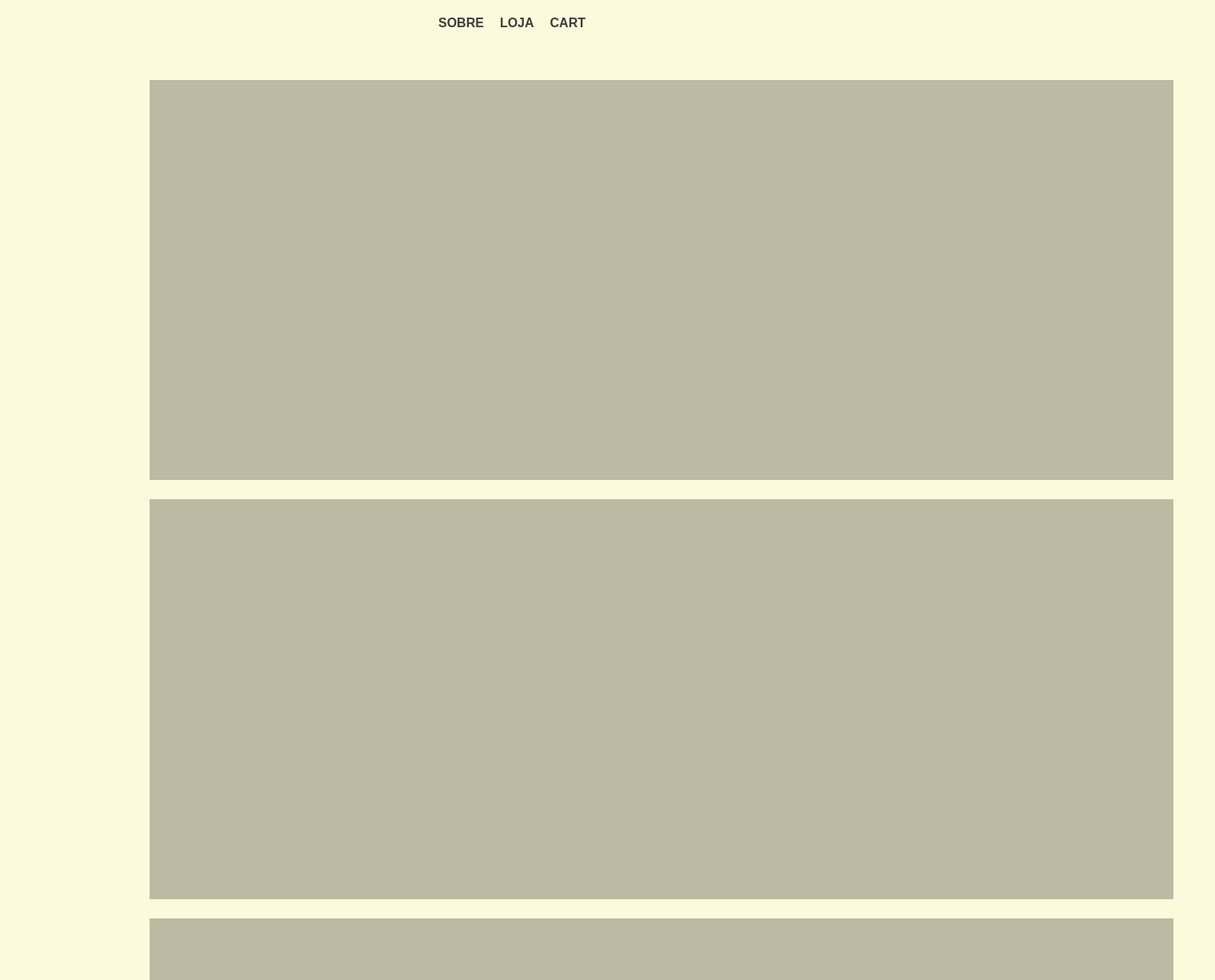
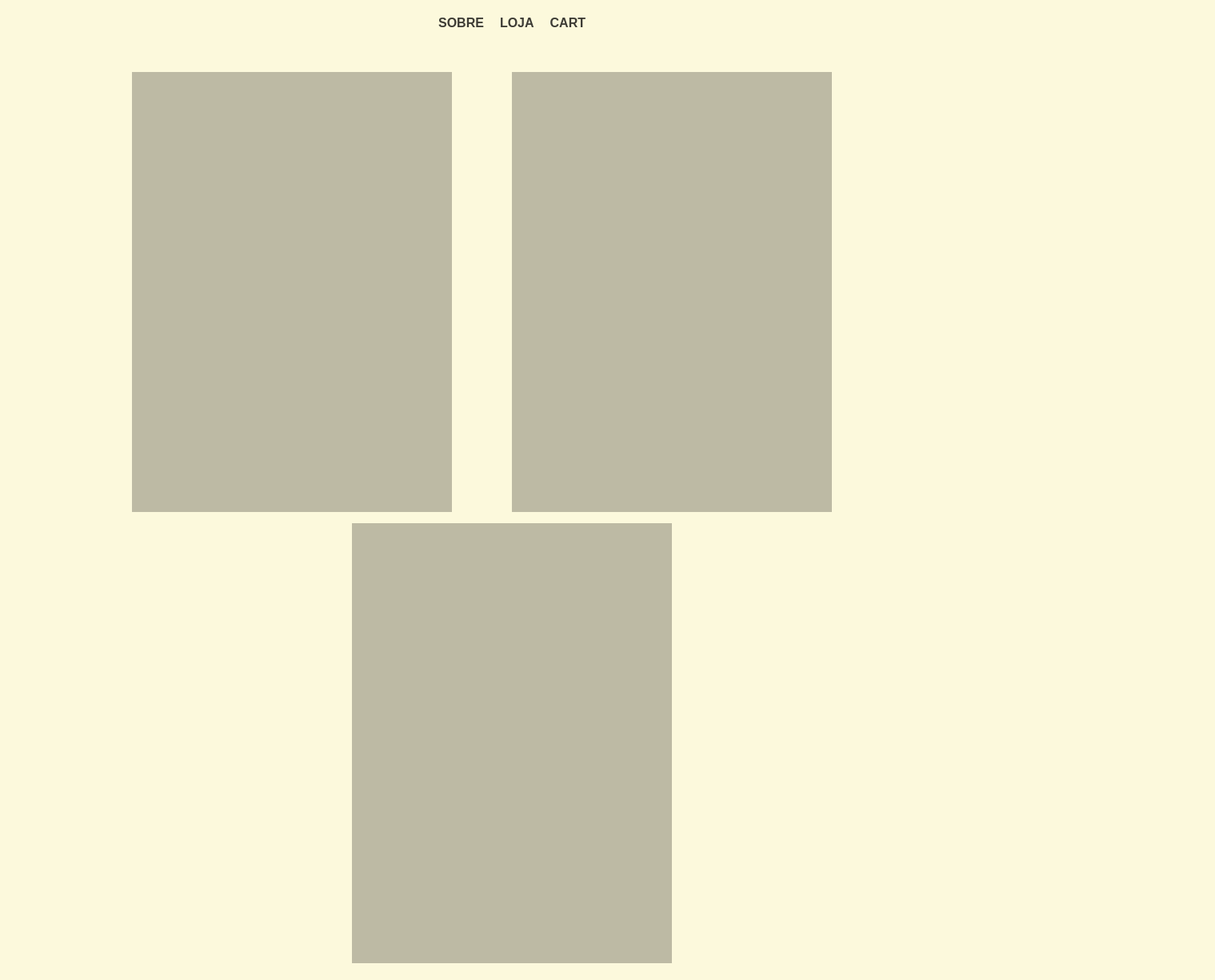
Before and after one commit to nidnogg/papura, a Next.js app in the folder front/: page / in a window 1280 px wide. Shown: the top 1225 px of the page at 80% size, 1519 px wide, since content can reach past the window. Built offline with nearby package versions, Linux system fonts and the light colour scheme.

Commit message:
Main grid implemented

```diff
--- a/front/css/global.css
+++ b/front/css/global.css
@@ -109,9 +109,25 @@ nav a {
 .product-square {
   display: inline-block;
   background-color: var(--base-color-s2);
-  height: 500px;
-  width: 300px;
-  margin: 20px 4vw 0px 8vw;
+  height: 550px;
+  width: 400px;
+}
+
+.product-col-1 {
+  padding: 0px 0px 0px 0px;
+  margin: 10px 0px 0px 0px;
+  /*top right bottom left*/
+}
+
+.product-col-2 {
+  padding: 0px 0px 0px 0px;
+  margin: 10px 75px 0px 75px;
+  /*top right bottom left*/
+}
+
+.product-col-3 {
+  padding: 0px 0px 0px 0px;
+  margin: 10px 0px 0px 0px;
   /*top right bottom left*/
 }
 
--- a/front/pages/_app.js
+++ b/front/pages/_app.js
@@ -1,5 +1,5 @@
 import '../css/global.css';
-import '../css/bootstrap-grid.css';
+//import '../css/bootstrap-grid.css';
 
 // required default export is required in a new `pages/_app.js` file
 
--- a/front/pages/components/layout.js
+++ b/front/pages/components/layout.js
@@ -2,16 +2,16 @@ import Link from 'next/link';
 
 const Layout = ({children}) => {
   return (
-    <div className="container">
-    {/*<div style={{paddingLeft: `calc(100vw - 100%)`}}>*/}
+
+    <div style={{paddingLeft: `calc(100vw - 100%)`}}>
       <nav>
-        <Link href="/">
+        <Link href="/about">
           <a className="nav-link">SOBRE</a>
         </Link>
         <Link href="/">
           <a className="nav-link">LOJA</a>
         </Link>
-        <Link href="/about">
+        <Link href="/">
           <a className="nav-link">CART</a>
         </Link>
       </nav>
--- a/front/pages/index.js
+++ b/front/pages/index.js
@@ -9,13 +9,13 @@ const Home = () => {
         <title>Papura Cadernos</title>
       </Head>
       <section className="main grid">
-        <div className="product-square col">
+        <div className="product-square product-col-1">
         </div>
 
-        <div className="product-square col">
+        <div className="product-square product-col-2">
         </div>
 
-        <div className="product-square col">
+        <div className="product-square product-col-3">
         </div>
       </section>
     </Layout>
```
Also changed, not shown: front/package.json (+4 -7 lines), 1 other file (tests, documents, lock files or other folders).
